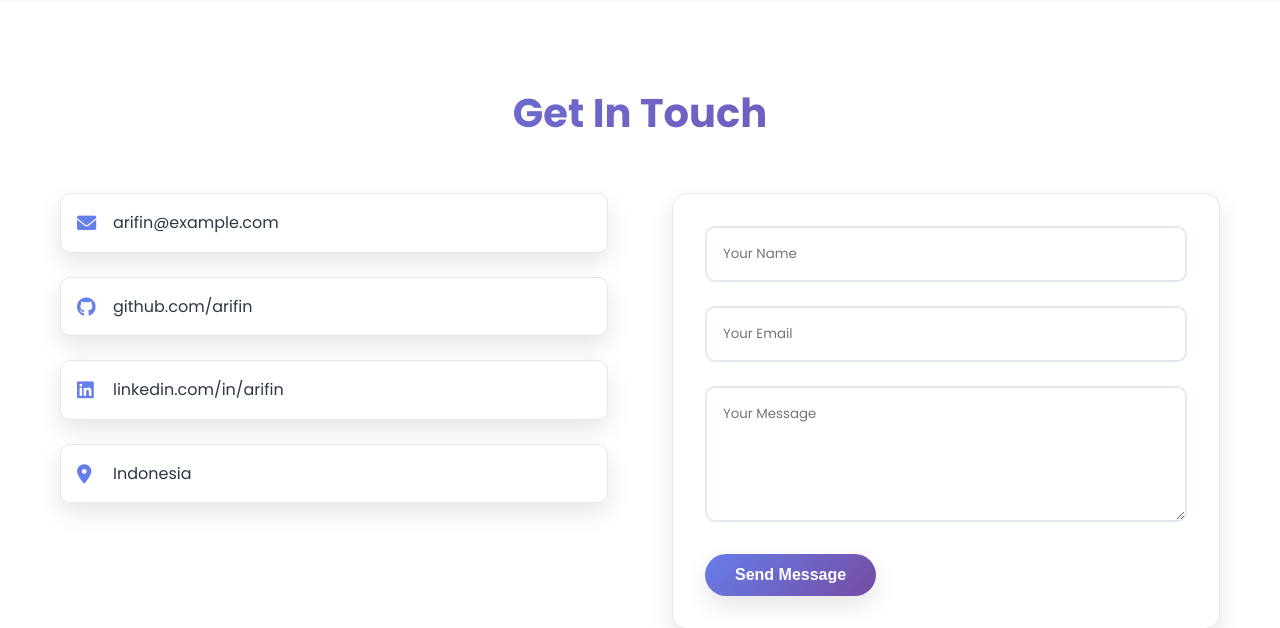
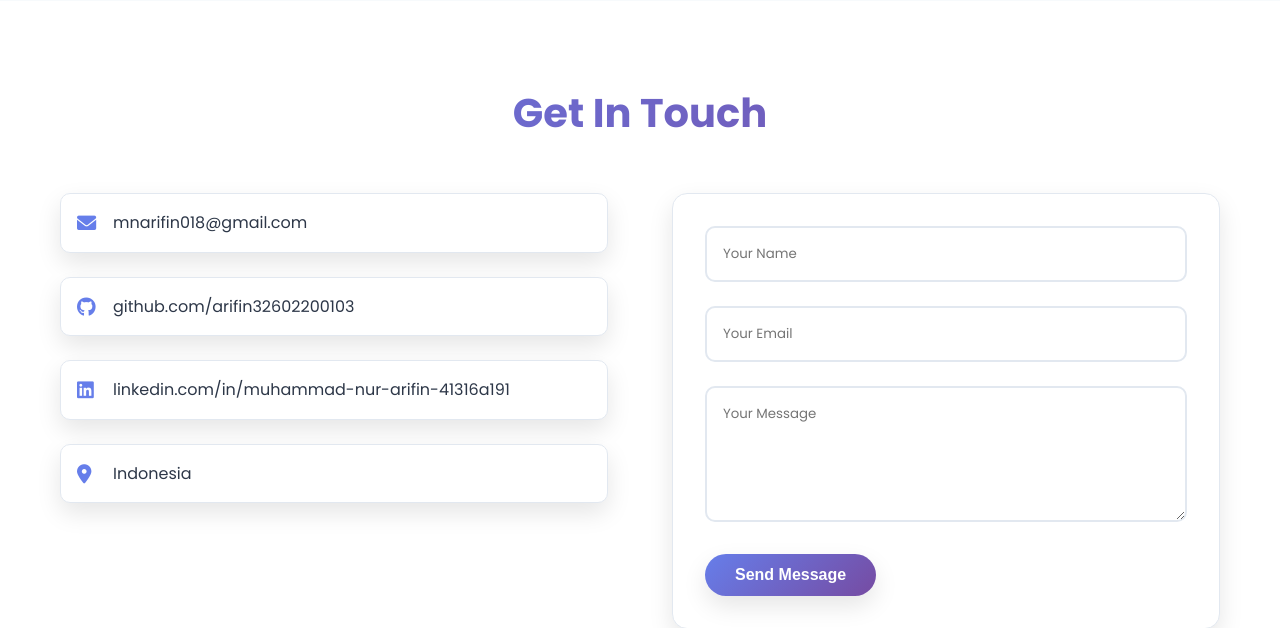
Before and after one commit to mhusainh/webArifin, a Flask app: page / in a window 1280 px wide. Shown: the part 2841-3469 px from the top of the page. Run offline with Flask 3, Linux system fonts and the light colour scheme.

Commit message:
docs: update personal contact info and improve HTML formatting
Update email, GitHub, and LinkedIn links in contact section to use current personal accounts
Improve HTML indentation and structure for better readability

```diff
--- a/app.py
+++ b/app.py
@@ -142,9 +142,9 @@ portfolio_data = {
         }
     ],
     "contact": {
-        "email": "arifin@example.com",
-        "github": "github.com/arifin",
-        "linkedin": "linkedin.com/in/arifin",
+        "email": "mnarifin018@gmail.com",
+        "github": "github.com/arifin32602200103",
+        "linkedin": "linkedin.com/in/muhammad-nur-arifin-41316a191",
         "location": "Indonesia"
     }
 }
--- a/templates/index.html
+++ b/templates/index.html
@@ -1,12 +1,21 @@
 <!DOCTYPE html>
 <html lang="id">
   <head>
-    <meta charset="UTF-8">
-    <meta name="viewport" content="width=device-width, initial-scale=1.0">
+    <meta charset="UTF-8" />
+    <meta name="viewport" content="width=device-width, initial-scale=1.0" />
     <title>{{ data.name }} - {{ data.title }}</title>
-    <link href="https://cdnjs.cloudflare.com/ajax/libs/font-awesome/6.0.0/css/all.min.css" rel="stylesheet">
-    <link href="https://fonts.googleapis.com/css2?family=Poppins:wght@300;400;500;600;700&display=swap" rel="stylesheet">
-    <link rel="stylesheet" href="{{ url_for('static', filename='css/style.css') }}">
+    <link
+      href="https://cdnjs.cloudflare.com/ajax/libs/font-awesome/6.0.0/css/all.min.css"
+      rel="stylesheet"
+    />
+    <link
+      href="https://fonts.googleapis.com/css2?family=Poppins:wght@300;400;500;600;700&display=swap"
+      rel="stylesheet"
+    />
+    <link
+      rel="stylesheet"
+      href="{{ url_for('static', filename='css/style.css') }}"
+    />
   </head>
   <body>
     <!-- Navigation -->
@@ -22,7 +31,11 @@
           <li><a href="#projects" class="nav-link">Projects</a></li>
           <li><a href="#contact" class="nav-link">Contact</a></li>
           <li><a href="{{ url_for('login') }}" class="nav-link">Admin</a></li>
-                <li><button id="theme-toggle" class="theme-btn"><i class="fas fa-moon"></i></button></li>
+          <li>
+            <button id="theme-toggle" class="theme-btn">
+              <i class="fas fa-moon"></i>
+            </button>
+          </li>
         </ul>
         <div class="hamburger">
           <span></span>
@@ -131,7 +144,10 @@
                 {% endfor %}
               </div>
               <div class="project-status">
-                            <span class="status-badge status-{{ project.status.lower().replace(' ', '-') }}">{{ project.status }}</span>
+                <span
+                  class="status-badge status-{{ project.status.lower().replace(' ', '-') }}"
+                  >{{ project.status }}</span
+                >
               </div>
             </div>
           </div>
@@ -146,15 +162,21 @@
         <h2 class="section-title">Get In Touch</h2>
         <div class="contact-content">
           <div class="contact-info">
-                    <div class="contact-item">
+            <div href="mnarifin018@gmail.com" class="contact-item">
               <i class="fas fa-envelope"></i>
               <span>{{ data.contact.email }}</span>
             </div>
-                    <div class="contact-item">
+            <div
+              href="https://github.com/arifin32602200103"
+              class="contact-item"
+            >
               <i class="fab fa-github"></i>
               <span>{{ data.contact.github }}</span>
             </div>
-                    <div class="contact-item">
+            <div
+              href="https://www.linkedin.com/in/muhammad-nur-arifin-41316a191"
+              class="contact-item"
+            >
               <i class="fab fa-linkedin"></i>
               <span>{{ data.contact.linkedin }}</span>
             </div>
@@ -165,13 +187,31 @@
           </div>
           <form class="contact-form" id="contactForm">
             <div class="form-group">
-                        <input type="text" id="name" name="name" placeholder="Your Name" required>
+              <input
+                type="text"
+                id="name"
+                name="name"
+                placeholder="Your Name"
+                required
+              />
             </div>
             <div class="form-group">
-                        <input type="email" id="email" name="email" placeholder="Your Email" required>
+              <input
+                type="email"
+                id="email"
+                name="email"
+                placeholder="Your Email"
+                required
+              />
             </div>
             <div class="form-group">
-                        <textarea id="message" name="message" placeholder="Your Message" rows="5" required></textarea>
+              <textarea
+                id="message"
+                name="message"
+                placeholder="Your Message"
+                rows="5"
+                required
+              ></textarea>
             </div>
             <button type="submit" class="btn btn-primary">Send Message</button>
           </form>
```
Lines whose indentation alone changed are shown as unchanged.
